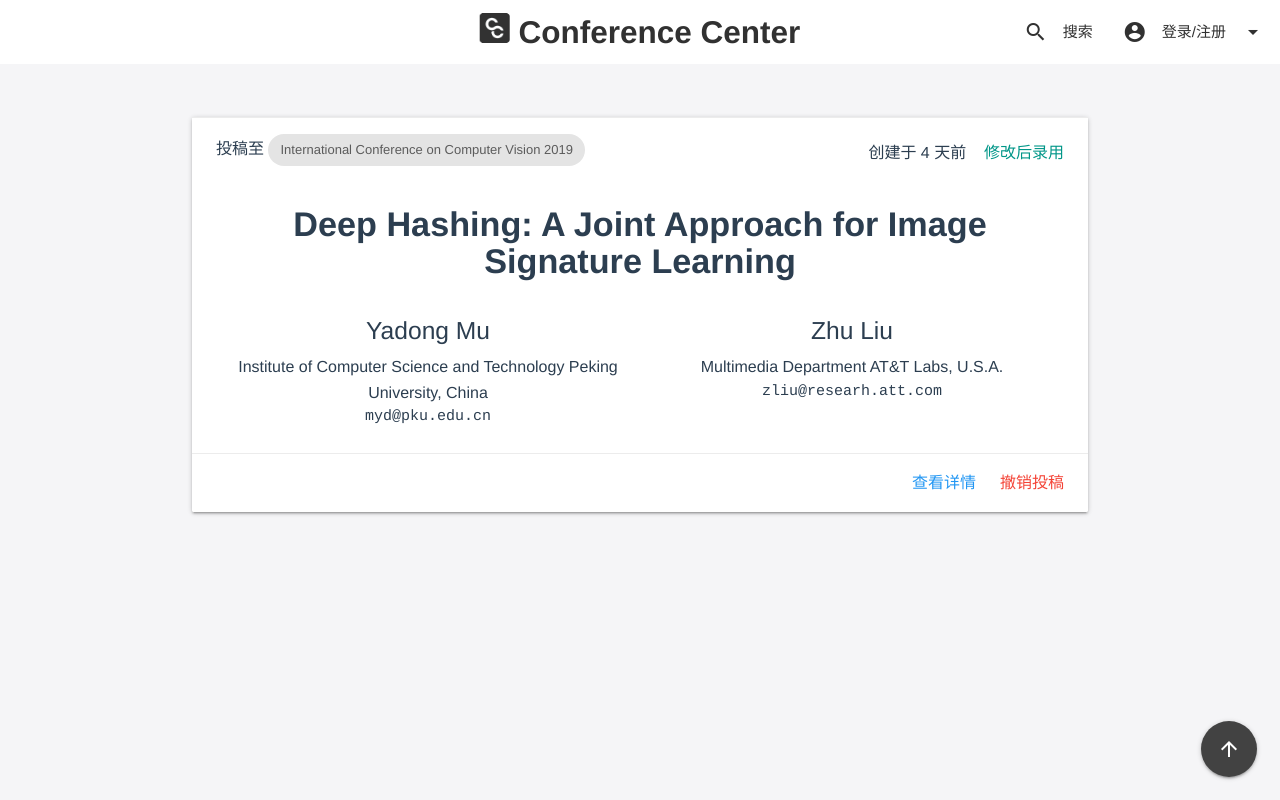
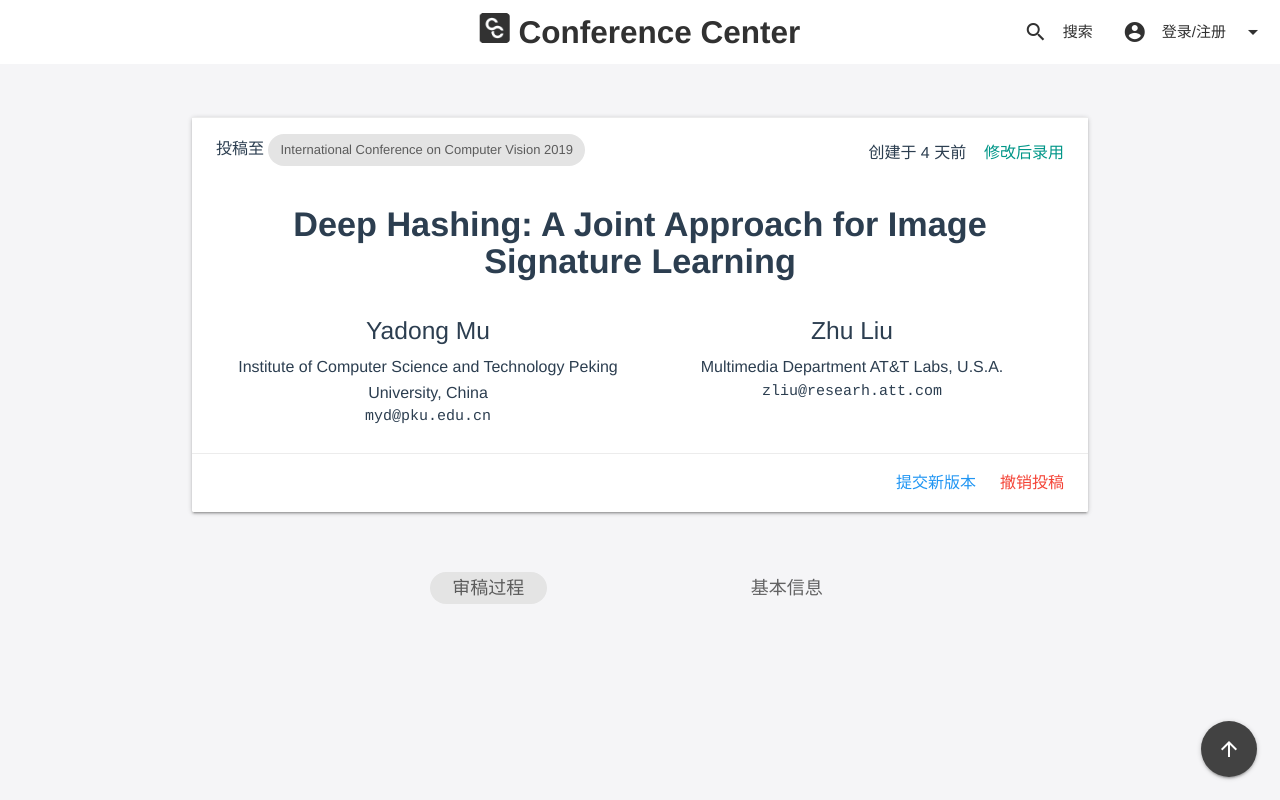
Before and after one commit to 01coding/ConferenceCenter, a Vue app: page /contribution/1 in a window 1280 px wide. Built offline with nearby package versions, Linux system fonts and the light colour scheme; what vue-bus, vuejs-dialog would draw is missing.

Commit message:
switch to desktop

```diff
--- a/src/components/Contribution/Contribution.vue
+++ b/src/components/Contribution/Contribution.vue
@@ -30,8 +30,26 @@
         </div>
       </div>
       <div class="card-action right-align">
-        <a class="blue-text"><strong>查看详情</strong></a>
+        <a class="blue-text"><strong>提交新版本</strong></a>
         <a class="red-text" style="margin: 0;"><strong>撤销投稿</strong></a>
+      </div>
+    </div>
+    <div class="row" style="margin-top: 4rem;">
+      <div class="col s4 offset-s2 center-align">
+        <div class="chip"
+             :style="{'background-color': active_tab===0 ? '#e4e4e4': 'rgba(0, 0, 0, 0)'}"
+             @click="switch_tab(0)"
+             style="font-size: 1.2rem; padding: 0 1.5rem;">
+          审稿过程
+        </div>
+      </div>
+      <div class="col s4 center-align">
+        <div class="chip"
+             :style="{'background-color': active_tab===1 ? '#e4e4e4': 'rgba(0, 0, 0, 0)'}"
+             @click="switch_tab(0)"
+             style="font-size: 1.2rem; padding: 0 1.5rem;">
+          基本信息
+        </div>
       </div>
     </div>
   </div>
@@ -45,6 +63,7 @@ export default {
   components: {NavBar},
   data: function() {
     return {
+      active_tab: 0,
       contrib: {
         session_token: null,
         title: "Deep Hashing: A Joint Approach for Image Signature Learning",
@@ -64,6 +83,11 @@ export default {
         ]
       }
     }
+  },
+  methods: {
+    switch_tab(i) {
+      this.acceleration = i;
+    }
   }
 }
 </script>
```
